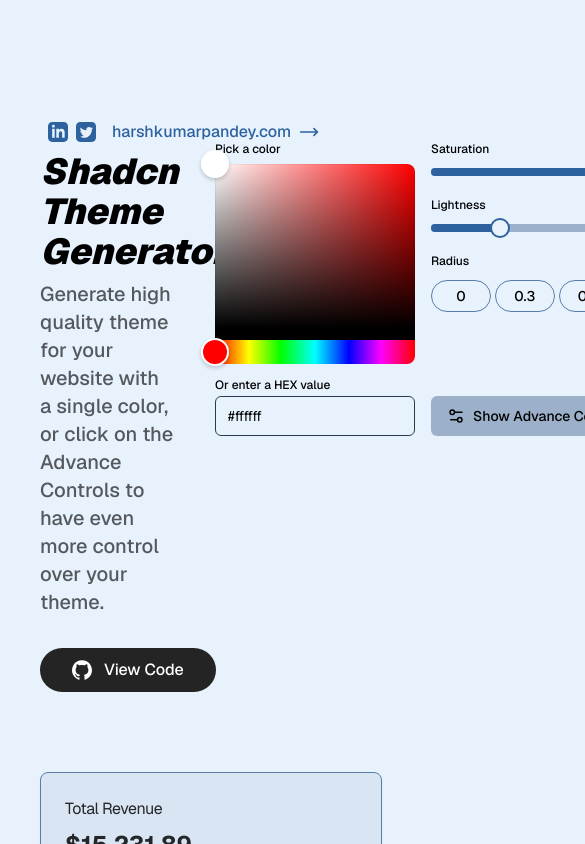
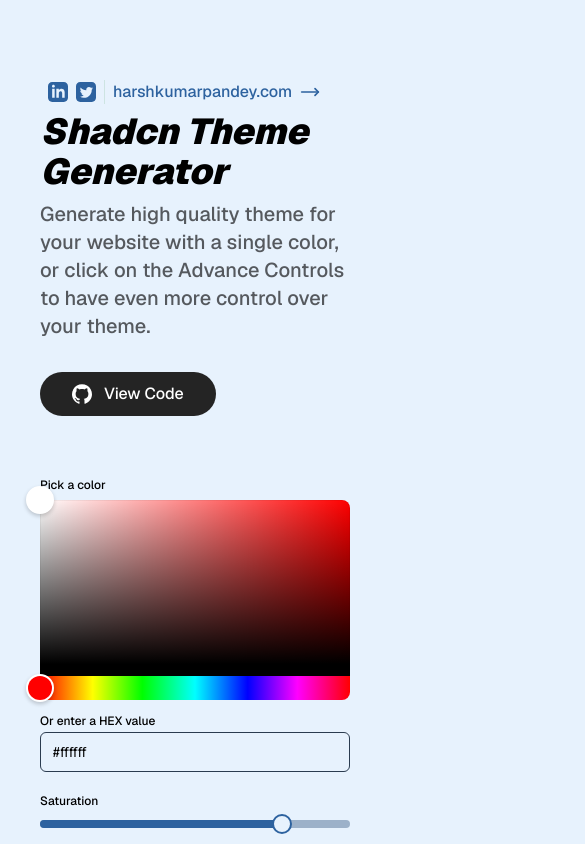
Before and after one commit to harshpandey002/shadcn-theme, a Next.js app: page / in a window 390 px wide. Shown: the top 844 px of the page, 585 px wide, since content can reach past the window. Built offline with nearby package versions, Linux system fonts and the light colour scheme.

Commit message:
Responsive

```diff
--- a/src/app/globals.css
+++ b/src/app/globals.css
@@ -2,6 +2,7 @@
 @tailwind components;
 @tailwind utilities;
 
+@layer base {
   :root {
     --background: 212 87% 95%;
     --foreground: 212 5% 10%;
@@ -46,3 +47,9 @@
     --ring: 212 56% 40%;
     --radius: 0.5rem;
   }
+}
+
+.react-colorful {
+  min-width: 200px;
+  width: 100% !important;
+}
--- a/src/components/AdvanceControls.tsx
+++ b/src/components/AdvanceControls.tsx
@@ -26,7 +26,7 @@
   const theme = useAtomValue(themeAtom);
 
   return (
-    <Card className="sticky top-10">
+    <Card>
       <CardHeader className="flex-row justify-between">
         <div className="flex flex-col gap-1">
           <CardTitle>Advance Controls</CardTitle>
@@ -41,7 +41,7 @@
         </Button>
       </CardHeader>
       <CardContent className="">
-        <div className="grid grid-cols-5 gap-4 w-full">
+        <div className="grid grid-cols-2 sm:grid-cols-3 lg:grid-cols-5 gap-4 w-full">
           {cssVariables.map((cssVar) => (
             <div className="flex items-center" key={cssVar}>
               <Label className="text-xs w-full" htmlFor="hue">
--- a/src/components/BasicControls.tsx
+++ b/src/components/BasicControls.tsx
@@ -43,8 +43,8 @@
   };
 
   return (
-    <div className="flex gap-4 mt-4">
-      <div className="w-max">
+    <div className="flex flex-col md:flex-row gap-4 mt-4">
+      <div className="w-full md:w-max">
         <Label className="text-xs" htmlFor="hex">
           Pick a color
         </Label>
--- a/src/components/Hero.tsx
+++ b/src/components/Hero.tsx
@@ -16,7 +16,7 @@
   };
 
   return (
-    <div className="w-full grid grid-cols-4 gap-10 py-20">
+    <div className="w-full grid grid-cols-2 lg:grid-cols-4 gap-10 pt-10 pb-20">
       <div className="col-span-2 flex flex-col justify-center">
         <div className="flex items-center gap-2 mb-2 ml-2">
           <Link
@@ -58,7 +58,7 @@
         />
       </div>
       {showAdvControls ? (
-        <div className="col-span-4">
+        <div className="col-span-2 lg:col-span-4">
           <AdvanceControls onOpenCode={onOpenCode} />
         </div>
       ) : null}
```
Lines whose indentation alone changed are shown as unchanged.
